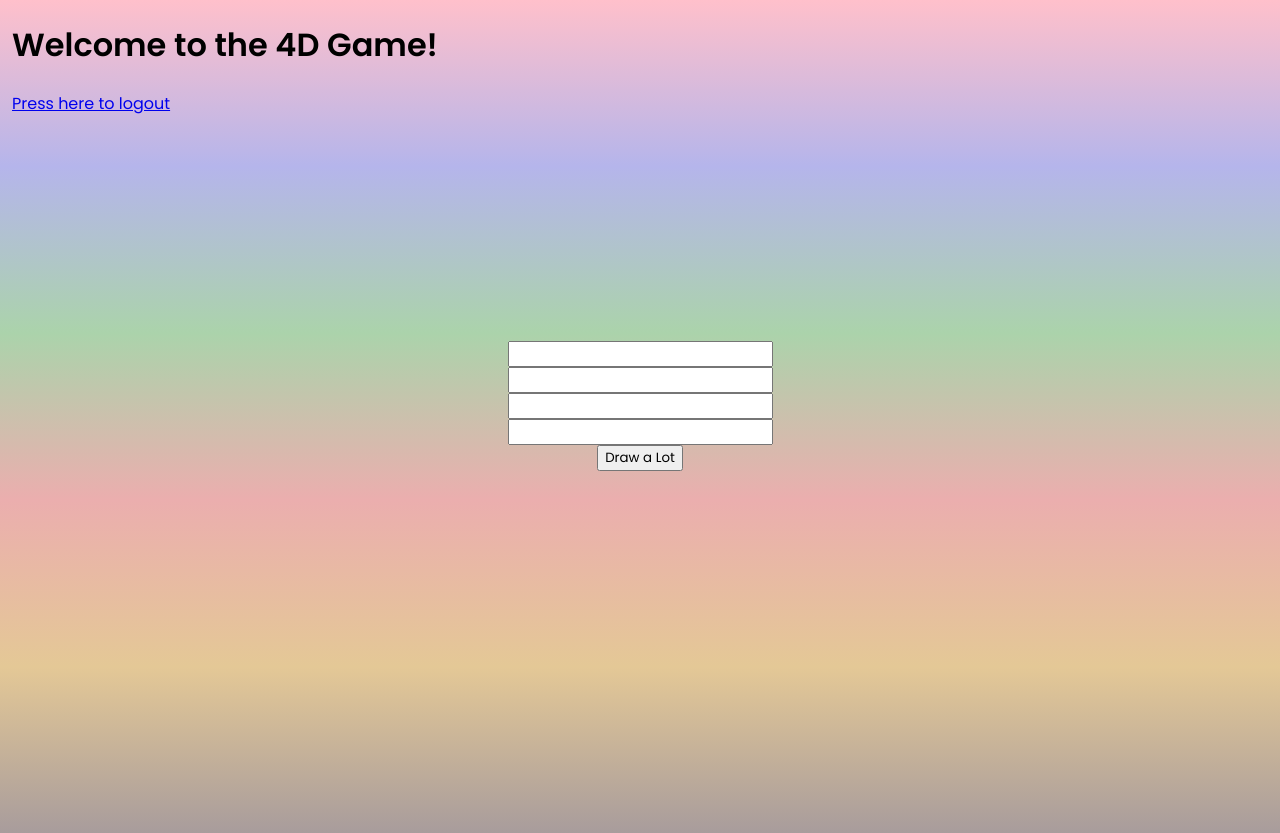
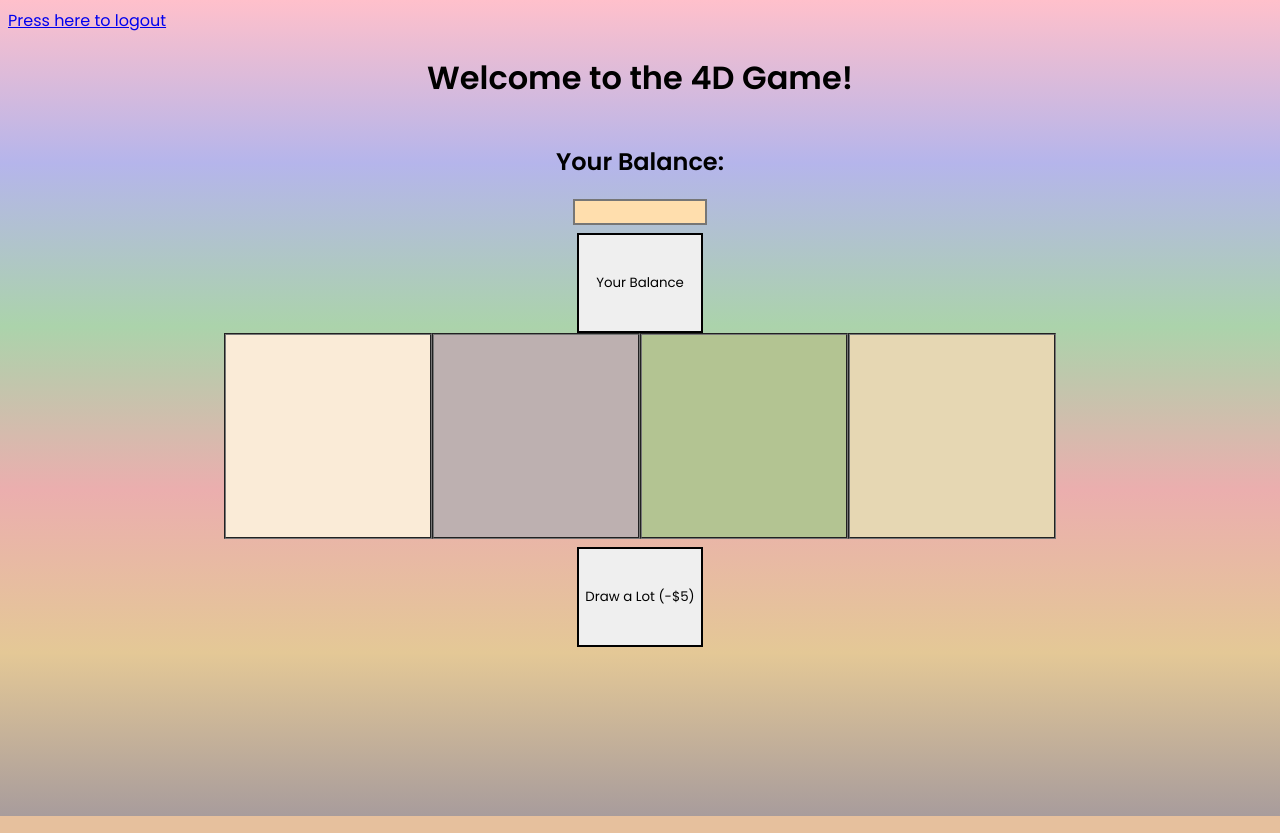
Before and after one commit to Janeleq/Rainbow-Lottery, a Flask app: page /fourD_game in a window 1280 px wide. Run offline with Flask 2, Linux system fonts and the light colour scheme; a user stored in the database is signed in.

Commit message:
Game Changes

```diff
--- a/static/css/4d.css
+++ b/static/css/4d.css
@@ -0,0 +1,86 @@
+@import url('https://fonts.googleapis.com/css2?family=Noto+Sans:wght@700&family=Poppins:wght@400;500;600&display=swap');
+
+* {
+    font-family: "Poppins", sans-serif;
+}
+
+body {
+    height: 100vh;
+    background: linear-gradient(pink, rgb(181, 181, 235), rgb(171, 211, 171), rgb(235, 174, 174), rgb(228, 200, 150), rgb(168, 156, 156));
+    box-sizing: border-box;
+}
+
+.container {
+    display: flex;
+    flex-direction: column;
+    text-align: center;
+    width: 100%;
+}
+
+.game {
+    display: flex;
+    align-items: center;
+    justify-content: center;
+    width: 100%;
+    text-align: center;
+}
+
+.container .game input[type=text] {
+    /* background-color: aquamarine; */
+    border-style: none;
+    width: 200px;
+    height: 200px;
+    text-align: center;
+    font-size: xx-large;
+    border-style: groove;
+}
+
+#num-one {
+    background-color: antiquewhite;
+}
+
+#num-two {
+    background-color: rgb(189, 176, 176);
+}
+
+#num-three {
+    background-color: rgb(179, 196, 146);
+}
+
+#num-four {
+    background-color: rgb(230, 215, 179);
+}
+
+.container input[type=button] {
+    margin-top: 8px;
+    border-style: none;
+    width: 10%;
+    height: 100px;
+    text-align: center;
+    align-self: center;
+    cursor: pointer;
+    border-style: solid;
+}
+
+.container input[type=label] {
+    border-style: solid;
+    text-align: center;
+    width: 10%;
+    align-self: center;
+    background-color: navajowhite;
+}
+
+@media screen and (max-width: 425px) {
+
+    .container .game input[type=button] {
+        width: fit-content;
+    }
+  }
+
+@media screen and (max-width: 320px) {
+
+    .container .game input[type=text] {
+        width: 20%;
+        height: 20%;
+    }
+}
--- a/static/css/game.css
+++ b/static/css/game.css
@@ -11,20 +11,23 @@ body {
   background: linear-gradient(pink, rgb(181, 181, 235), rgb(171, 211, 171), rgb(235, 174, 174), rgb(228, 200, 150), rgb(168, 156, 156));
 }
 
+header {
+  height: 10%;
+}
+
 .container {
   display: flex;
   flex-direction: column;
   justify-content: center;
   align-items: center;
   margin-top: 50px;
-  height: 60%;
+  height: 50%;
 
 }
 
 .game-mode {
   display: flex;
   flex-wrap: wrap;
-  flex-direction: row;
   text-align: center;
   align-items: center;
   justify-content: center;
--- a/static/script/script.js
+++ b/static/script/script.js
@@ -3,6 +3,8 @@ const randomtwo = document.getElementById('num-two');
 const randomthree = document.getElementById('num-three');
 const randomfour = document.getElementById('num-four');
 const btn = document.getElementById('btn');
+const money = document.getElementById('money')
+const balance = document.getElementById('balance')
 
 btn.addEventListener('click', function(){
         numberone();
@@ -11,6 +13,9 @@ btn.addEventListener('click', function(){
         numberfour();
 })
 
+money.addEventListener('click', function(){
+    drawMoney();
+})
 
 
 function numberone(){
@@ -28,3 +33,7 @@ function numberthree(){
 function numberfour(){
     randomfour.value = Math.floor(Math.random() * 10);
 }
+
+function drawMoney(){
+    balance.value = Math.floor(Math.random() * 100);
+}
--- a/templates/4d.html
+++ b/templates/4d.html
@@ -5,12 +5,17 @@
   <meta http-equiv="X-UA-Compatible" content="IE=edge">
   <meta name="viewport" content="width=device-width, initial-scale=1.0">
   <title>{% block title %}Lottery Game{% endblock %}</title>
-  <link rel="stylesheet" href="{{ url_for('static', filename='css/game.css')}}">
+  <link rel="stylesheet" href="{{ url_for('static', filename='css/4d.css')}}">
 </head>
 <body>
+
+  <a href="{{url_for('logout')}}">Press here to logout</a>
+
+  <div class="container">
     <h1>Welcome to the 4D Game!</h1>
-
-
+    <h2>Your Balance: </h2>
+    <input type="label" id="balance">
+    <input type="button" id="money" value="Your Balance">
     {% with messages = get_flashed_messages() %}
       {% if messages %}
         {% for message in messages %}
@@ -19,14 +24,13 @@
       {% endif %}
     {% endwith %}
 
-  <a href="{{url_for('logout')}}">Press here to logout</a>
-
-  <div class="container">
+    <div class="game">
       <input type="text" id="num-one">
       <input type="text" id="num-two">
       <input type="text" id="num-three">
       <input type="text" id="num-four">
-    <input type="button" id="btn" value="Draw a Lot">
+    </div>
+    <input type="button" id="btn" value="Draw a Lot (-$5)">
   </div>
 
 
--- a/templates/about.html
+++ b/templates/about.html
@@ -79,9 +79,9 @@
     </script>
   </header>
   <div class="container">
-      <h2>Our Team</h2>
-      <h3>Rainbow lottery is a game created by <i>Jane Lim</i> for fun.</h3>
-      <h2>Our Services</h2>
+      <h2 id="team">Our Team</h2>
+      <h3>Rainbow lottery is a webpage created by <i>Jane Lim</i> for fun.</h3>
+      <h2 id="services">Our Services</h2>
       <h3>We namely provide two game services, Bingo and 4D.</h3>
       <div class="games">
         <ul>
```
Also changed, not shown: static/css/about.css (+24 -1 lines), static/css/base.css (+9 -0 lines), static/css/bingo.css (+67 -2 lines), static/script/bingo.js (added, +36 -0 lines), templates/bingo.html (+48 -13 lines), templates/game.html (+67 -1 lines). Lines whose indentation alone changed are shown as unchanged.
